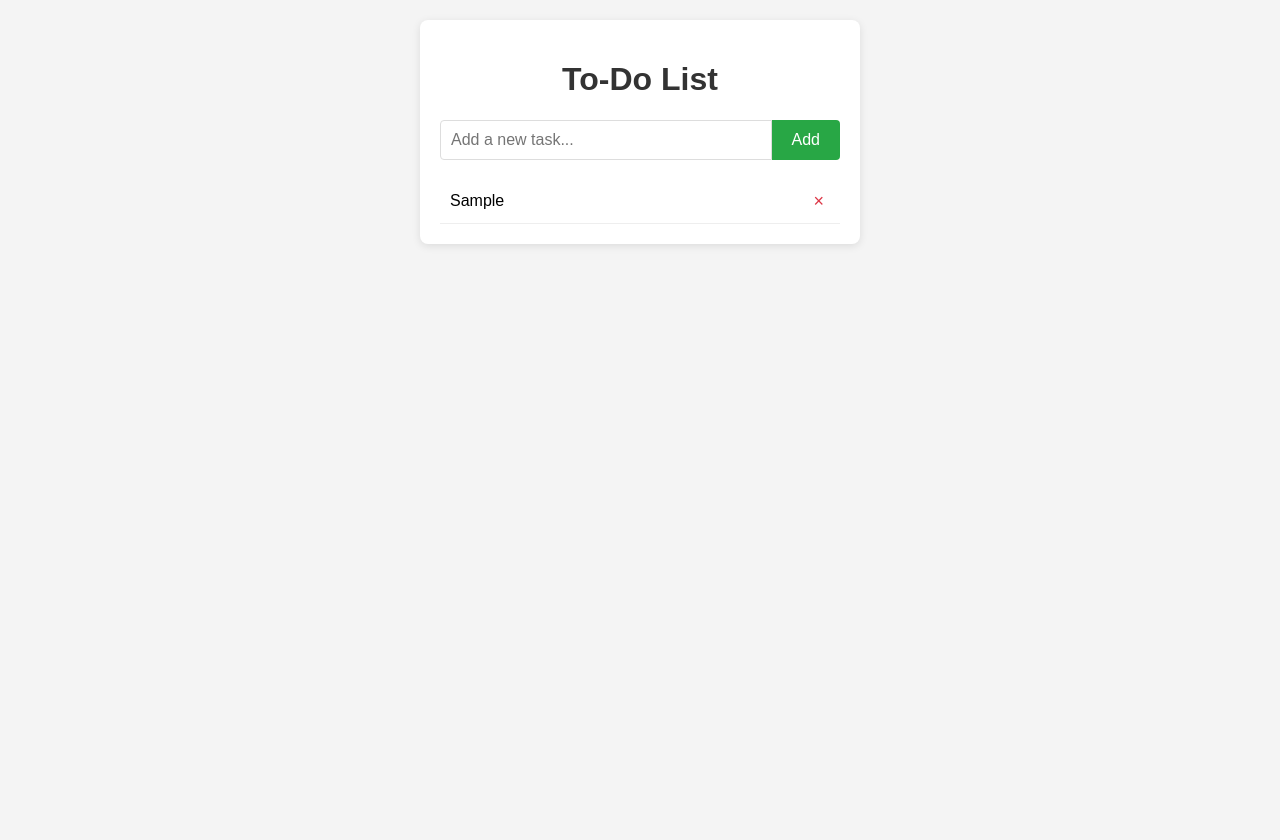
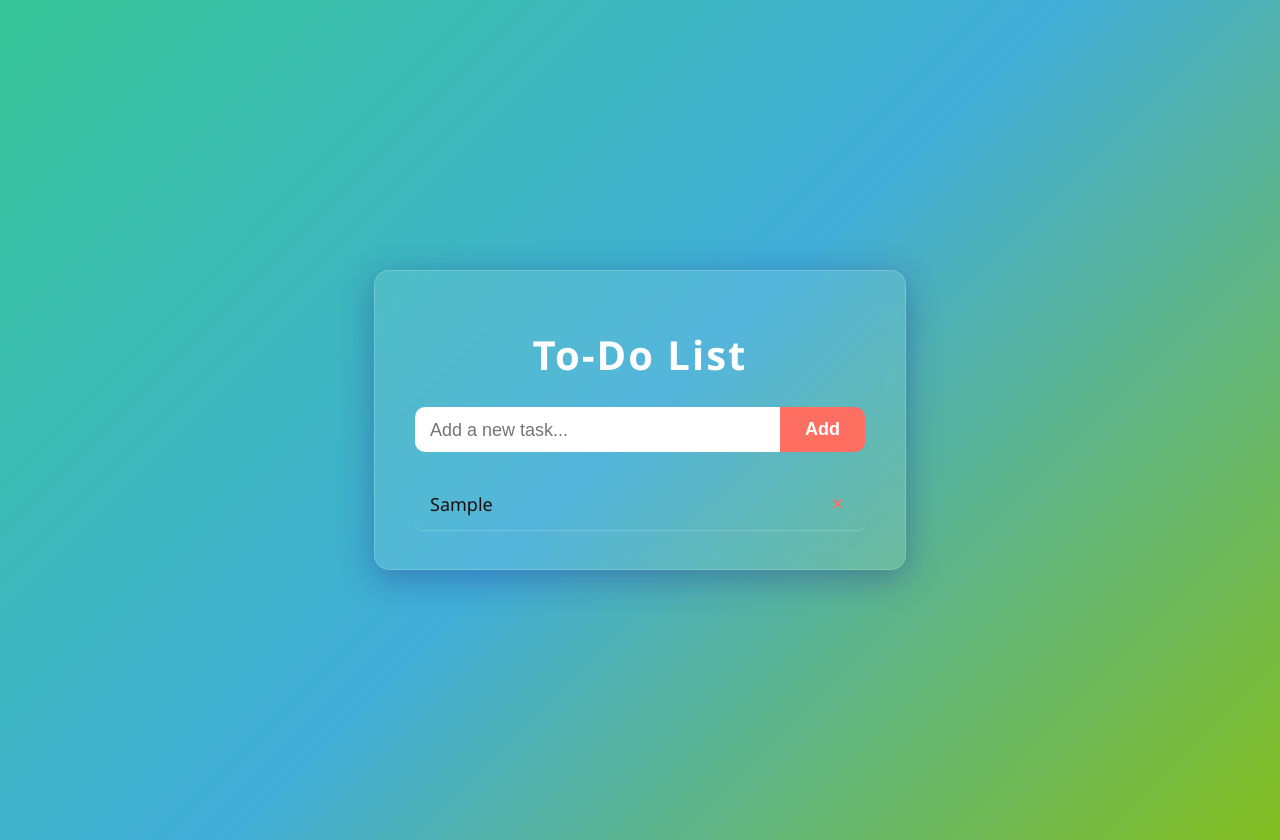
Before and after one commit to Arun1450/to-do-list-1, a plain HTML site: page index.html in a window 1280 px wide. Both pictures are taken after typing "Sample" into the empty fields and a click on the button "Add". Before the commit the page ends 800 px from the top, so only its background shows below. Drawn offline with Linux system fonts and the light colour scheme.

Commit message:
ui changes

```diff
--- a/index.html
+++ b/index.html
@@ -6,76 +6,111 @@
     <title>To-Do List</title>
     <style>
         body {
-            font-family: Arial, sans-serif;
-            background-color: #f4f4f4;
+            font-family: 'Segoe UI', Tahoma, Geneva, Verdana, sans-serif;
+            background: linear-gradient(135deg, #36c595, #41add8, #84be1f);
             margin: 0;
             padding: 20px;
             display: flex;
             justify-content: center;
+            align-items: center;
+            height: 100vh;
+            color: #fff;
         }
         #todo-container {
-            background: white;
-            padding: 20px;
-            border-radius: 8px;
+            background: rgba(255, 255, 255, 0.1);
+            padding: 30px 40px;
+            border-radius: 15px;
             width: 100%;
-            max-width: 400px;
-            box-shadow: 0 2px 8px rgba(0,0,0,0.1);
+            max-width: 450px;
+            box-shadow: 0 8px 32px 0 rgba(31, 38, 135, 0.37);
+            backdrop-filter: blur(8.5px);
+            -webkit-backdrop-filter: blur(8.5px);
+            border: 1px solid rgba(255, 255, 255, 0.18);
         }
         h1 {
             text-align: center;
-            color: #333;
+            color: #fff;
+            font-weight: 700;
+            font-size: 2.5rem;
+            margin-bottom: 25px;
+            letter-spacing: 2px;
         }
         #new-task-form {
             display: flex;
-            margin-bottom: 20px;
+            margin-bottom: 25px;
         }
         #new-task-input {
             flex-grow: 1;
-            padding: 10px;
-            font-size: 16px;
-            border: 1px solid #ddd;
-            border-radius: 4px 0 0 4px;
+            padding: 12px 15px;
+            font-size: 18px;
+            border: none;
+            border-radius: 10px 0 0 10px;
             outline: none;
+            color: #333;
         }
         #add-task-button {
-            padding: 10px 20px;
-            font-size: 16px;
+            padding: 12px 25px;
+            font-size: 18px;
             border: none;
-            background-color: #28a745;
+            background-color: #ff6f61;
             color: white;
-            border-radius: 0 4px 4px 0;
+            border-radius: 0 10px 10px 0;
             cursor: pointer;
+            font-weight: 600;
             transition: background-color 0.3s ease;
         }
         #add-task-button:hover {
-            background-color: #218838;
+            background-color: #ff3b2f;
         }
         ul#task-list {
             list-style: none;
             padding: 0;
             margin: 0;
+            max-height: 300px;
+            overflow-y: auto;
+            scrollbar-width: thin;
+            scrollbar-color: #3e2826 transparent;
+        }
+        ul#task-list::-webkit-scrollbar {
+            width: 8px;
+        }
+        ul#task-list::-webkit-scrollbar-track {
+            background: transparent;
+        }
+        ul#task-list::-webkit-scrollbar-thumb {
+            background-color: #ff6f61;
+            border-radius: 10px;
+            border: 2px solid transparent;
         }
         ul#task-list li {
-            padding: 10px;
-            border-bottom: 1px solid #eee;
+            padding: 12px 15px;
+            border-bottom: 1px solid rgba(255, 255, 255, 0.2);
             display: flex;
             justify-content: space-between;
             align-items: center;
+            font-size: 18px;
+            color: #190e0e;
+            transition: background-color 0.3s ease;
+            border-radius: 8px;
+            margin-bottom: 8px;
+        }
+        ul#task-list li:hover {
+            background-color: rgba(255, 255, 255, 0.1);
         }
         ul#task-list li.completed span.task-text {
             text-decoration: line-through;
-            color: #888;
+            color: #bbb;
         }
         button.delete-button {
             background: transparent;
             border: none;
-            color: #dc3545;
-            font-size: 18px;
+            color: #ff6f61;
+            font-size: 22px;
             cursor: pointer;
             transition: color 0.3s ease;
         }
         button.delete-button:hover {
-            color: #bd2130;
+            color: #ff3b2f;
         }
     </style>
 </head>
```
